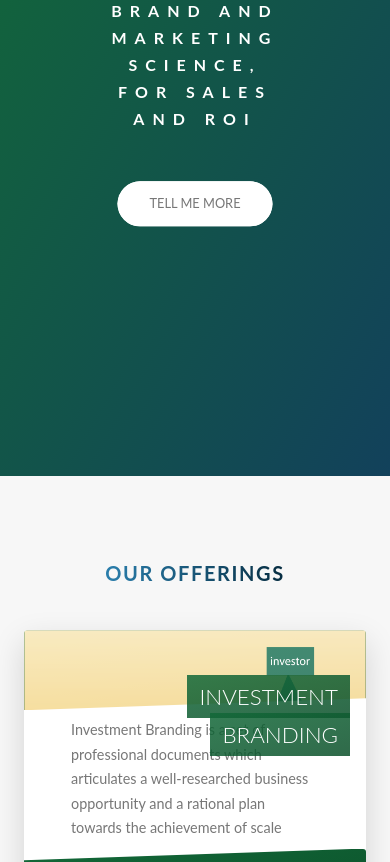
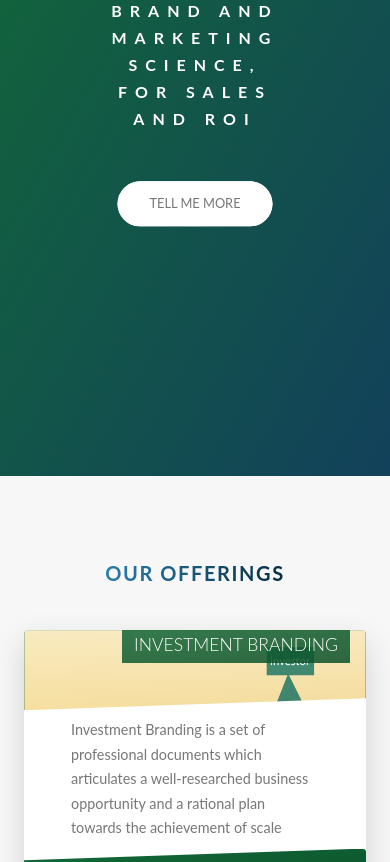
Before and after one commit to ankitc1010/unicorn-mark, a Gatsby site: page / in a window 390 px wide. Shown: the part 199-1061 px from the top of the page. Built offline with nearby package versions, Linux system fonts and the light colour scheme; Gatsby itself is replaced by a stand-in of ours.

Commit message:
Card Responsive fix

```diff
--- a/src/assets/scss/components/_card.scss
+++ b/src/assets/scss/components/_card.scss
@@ -97,6 +97,17 @@
         right: 2rem;
         width: 75%;
 
+    }
+
+    @include respond(phone) {
+        &__heading {
+            font-size: 2.2rem;
+
+            top: 0rem !important;
+            right: 2rem;
+            width: 90%;
+
+        }
     }
 
     &__heading-span {
```
